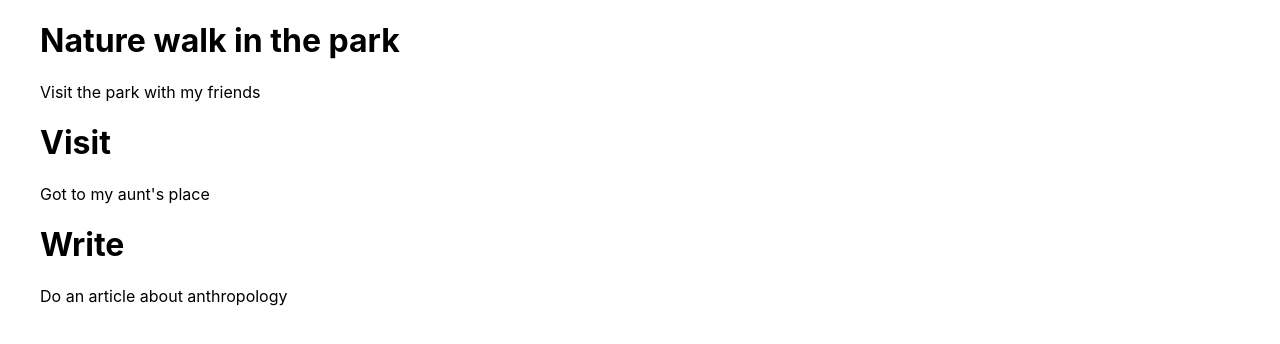
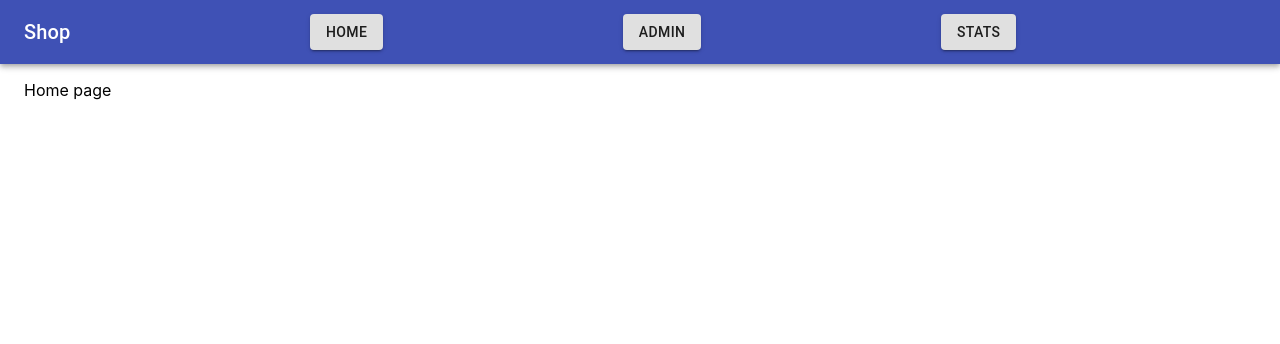
Before and after one commit to OMRYZUTA/final-project, a React (Create React App) app in the folder frontend/: page /home in a window 1280 px wide. Shown: the top 344 px of the page. Built offline with nearby package versions, Linux system fonts and the light colour scheme.

Commit message:
initial homepage

```diff
--- a/frontend/package.json
+++ b/frontend/package.json
@@ -3,12 +3,15 @@
   "version": "0.1.0",
   "private": true,
   "dependencies": {
+    "@material-ui/core": "^4.11.4",
+    "@material-ui/icons": "^4.11.2",
     "@testing-library/jest-dom": "^5.12.0",
     "@testing-library/react": "^11.2.6",
     "@testing-library/user-event": "^12.8.3",
     "bootstrap": "^4.6.0",
     "react": "^17.0.2",
     "react-dom": "^17.0.2",
+    "react-router-dom": "^5.2.0",
     "react-scripts": "4.0.3",
     "reactstrap": "^8.9.0",
     "web-vitals": "^1.1.1"
--- a/frontend/src/App.js
+++ b/frontend/src/App.js
@@ -1,54 +1,25 @@
-import React, { Component } from "react"
+import React from 'react';
+import { BrowserRouter as Router, Route, Switch } from 'react-router-dom';
+import Navbar from './components/Navbar/Navbar';
+import Home from './pages/Home';
+import { makeStyles } from '@material-ui/core/styles';
 
-const todoItems = [
-  {
-    id: 1,
-    title: "Nature walk in the park",
-    description: "Visit the park with my friends",
-    completed: true
-  },
-
-  {
-    id: 2,
-    title: "Visit",
-    description: "Got to my aunt's place",
-    completed: true
-  },
-
-  {
-    id: 3,
-    title: "Write",
-    description: "Do an article about anthropology",
-    completed: true
-  },
-];
-
-class App extends Component {
-  constructor(props) {
-    super(props);
-    this.state = { todoItems };
-  };
-
-  render() {
-    return (
-      <main className="content">
-        <div className="row">
-          <div className="col-md-6 col-sm-10 mx-auto p-0">
-            <div className="card p-3">
-              <ul className="list-group list-group-flush">
-                {this.state.todoItems.map(item => (
-                  <div>
-                    <h1>{item.title}</h1>
-                    <span>{item.description}</span>
-                  </div>
-                ))}
-              </ul>
-            </div>
-          </div>
-        </div>
-      </main>
-    )
-  }
+const useStyles = makeStyles({});
+export default function App() {
+  const classes = useStyles();
+  return (
+    <div className={classes.container}>
+      <Router>
+        <Navbar />
+        <Switch>
+          <Route
+            exact
+            from='/'
+            render={props => <Home {...props} />}
+          />
+          <Route exact path='/home' render={props => <Home {...props} />} />
+        </Switch>
+      </Router>
+    </div>
+  );
 }
-
-export default App;
--- /dev/null
+++ b/frontend/src/components/Navbar/Navbar.js
@@ -0,0 +1,138 @@
+import React from 'react';
+import { makeStyles, useTheme } from '@material-ui/core/styles';
+import AppBar from '@material-ui/core/AppBar';
+import Toolbar from '@material-ui/core/Toolbar';
+import Typography from '@material-ui/core/Typography';
+import IconButton from '@material-ui/core/IconButton';
+import MenuIcon from '@material-ui/icons/Menu';
+import MenuItem from '@material-ui/core/MenuItem';
+import Menu from '@material-ui/core/Menu';
+import Button from '@material-ui/core/Button';
+import useMediaQuery from '@material-ui/core/useMediaQuery';
+import { withRouter } from 'react-router-dom';
+
+const useStyles = makeStyles(theme => ({
+    root: {
+        flexGrow: 1
+    },
+    menuButton: {
+        marginRight: theme.spacing(2)
+    },
+    title: {
+        [theme.breakpoints.down('xs')]: {
+            flexGrow: 1
+        }
+    },
+    headerOptions: {
+        display: 'flex',
+        flex: 1,
+        justifyContent: 'space-evenly'
+    }
+}));
+
+const Navbar = props => {
+    const { history } = props;
+    const classes = useStyles();
+    const [anchorEl, setAnchorEl] = React.useState(null);
+    const open = Boolean(anchorEl);
+    const theme = useTheme();
+    const isMobile = useMediaQuery(theme.breakpoints.down('xs'));
+
+    const handleMenu = event => {
+        setAnchorEl(event.currentTarget);
+    };
+
+    const handleMenuClick = pageURL => {
+        history.push(pageURL);
+        setAnchorEl(null);
+    };
+
+    const handleButtonClick = pageURL => {
+        history.push(pageURL);
+    };
+    const menuItems = [
+        {
+            menuTitle: 'Home',
+            pageURL: '/'
+        },
+        {
+            menuTitle: 'Admin',
+            pageURL: '/admin'
+        },
+        {
+            menuTitle: 'Stats',
+            pageURL: '/stats'
+        }
+    ];
+    return (
+        <div className={classes.root}>
+            <AppBar position='static'>
+                <Toolbar>
+                    <Typography variant='h6' className={classes.title}>
+                        Shop
+                    </Typography>
+                    {isMobile ? (
+                        <>
+                            <IconButton
+                                edge='start'
+                                className={classes.menuButton}
+                                color='inherit'
+                                aria-label='menu'
+                                onClick={handleMenu}
+                            >
+                                <MenuIcon />
+                            </IconButton>
+                            <Menu
+                                id='menu-appbar'
+                                anchorEl={anchorEl}
+                                anchorOrigin={{
+                                    vertical: 'top',
+                                    horizontal: 'right'
+                                }}
+                                keepMounted
+                                transformOrigin={{
+                                    vertical: 'top',
+                                    horizontal: 'right'
+                                }}
+                                open={open}
+                                onClose={() => setAnchorEl(null)}
+                            >
+                                {menuItems.map(menuItem => {
+                                    const { menuTitle, pageURL } = menuItem;
+                                    return (
+                                        <MenuItem onClick={() => handleMenuClick(pageURL)}>
+                                            {menuTitle}
+                                        </MenuItem>
+                                    );
+                                })}
+                            </Menu>
+                        </>
+                    ) : (
+                        <div className={classes.headerOptions}>
+                            <Button
+                                variant='contained'
+                                onClick={() => handleButtonClick('/')}
+                            >
+                                HOME
+                            </Button>
+                            <Button
+                                variant='contained'
+                                onClick={() => handleButtonClick('/admin')}
+                            >
+                                ADMIN
+                            </Button>
+                            <Button
+                                variant='contained'
+                                onClick={() => handleButtonClick('/stats')}
+                            >
+                                STATS
+                            </Button>
+                        </div>
+                    )}
+                </Toolbar>
+            </AppBar>
+        </div>
+    );
+};
+
+export default withRouter(Navbar);
--- /dev/null
+++ b/frontend/src/components/Navbar/index.js
@@ -0,0 +1,35 @@
+import React from 'react';
+import {
+    Nav,
+    NavLink,
+    Bars,
+    NavMenu,
+    NavBtn,
+    NavBtnLink,
+} from './Navbar';
+
+const Navbar = () => {
+    return (
+        <>
+            <Nav>
+                <Bars />
+
+                <NavMenu>
+                    <NavLink to='/home' activeStyle>
+                        home
+          </NavLink>
+                    <NavLink to='/admin' activeStyle>
+                        Admin
+          </NavLink>
+                    <NavLink to='/stats' activeStyle>
+                        Stats
+          </NavLink>
+                    {/* Second Nav */}
+                    {/* <NavBtnLink to='/sign-in'>Sign In</NavBtnLink> */}
+                </NavMenu>
+            </Nav>
+        </>
+    );
+};
+
+export default Navbar;
--- /dev/null
+++ b/frontend/src/pages/Home/index.js
@@ -0,0 +1,17 @@
+import React from 'react';
+import { useState, useEffect } from 'react';
+import Grid from '@material-ui/core/Grid';
+import Container from '@material-ui/core/Container';
+
+
+const Index = () => {
+
+
+	return (
+		<Container>
+			<p>Home page</p>
+		</Container>
+	)
+}
+
+export default Index;
```
Also changed, not shown: frontend/src/components/Navbar/MenuItems.js (added), frontend/src/components/Navbar/Navbar.css (added), 1 other file (tests, documents, lock files or other folders).
